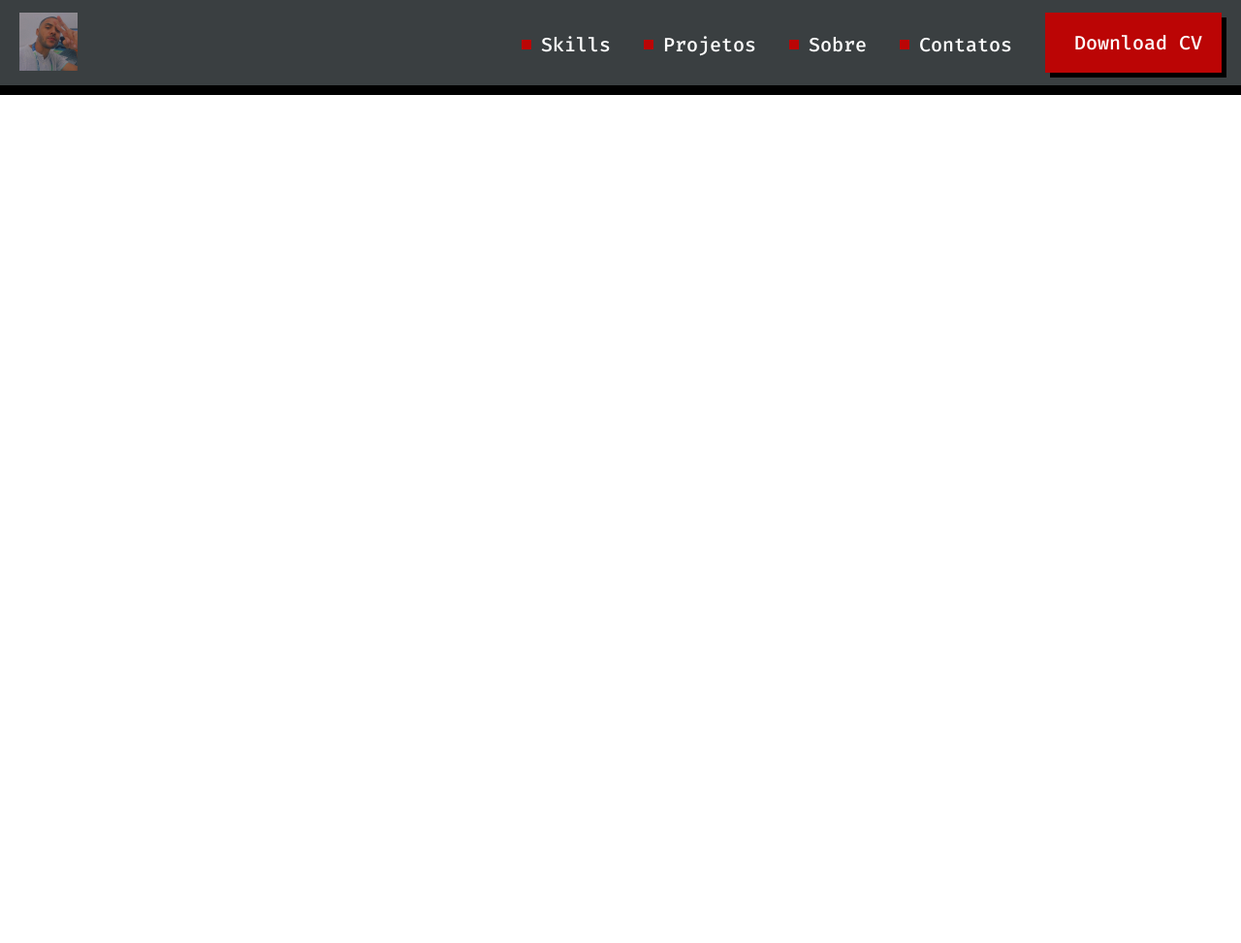
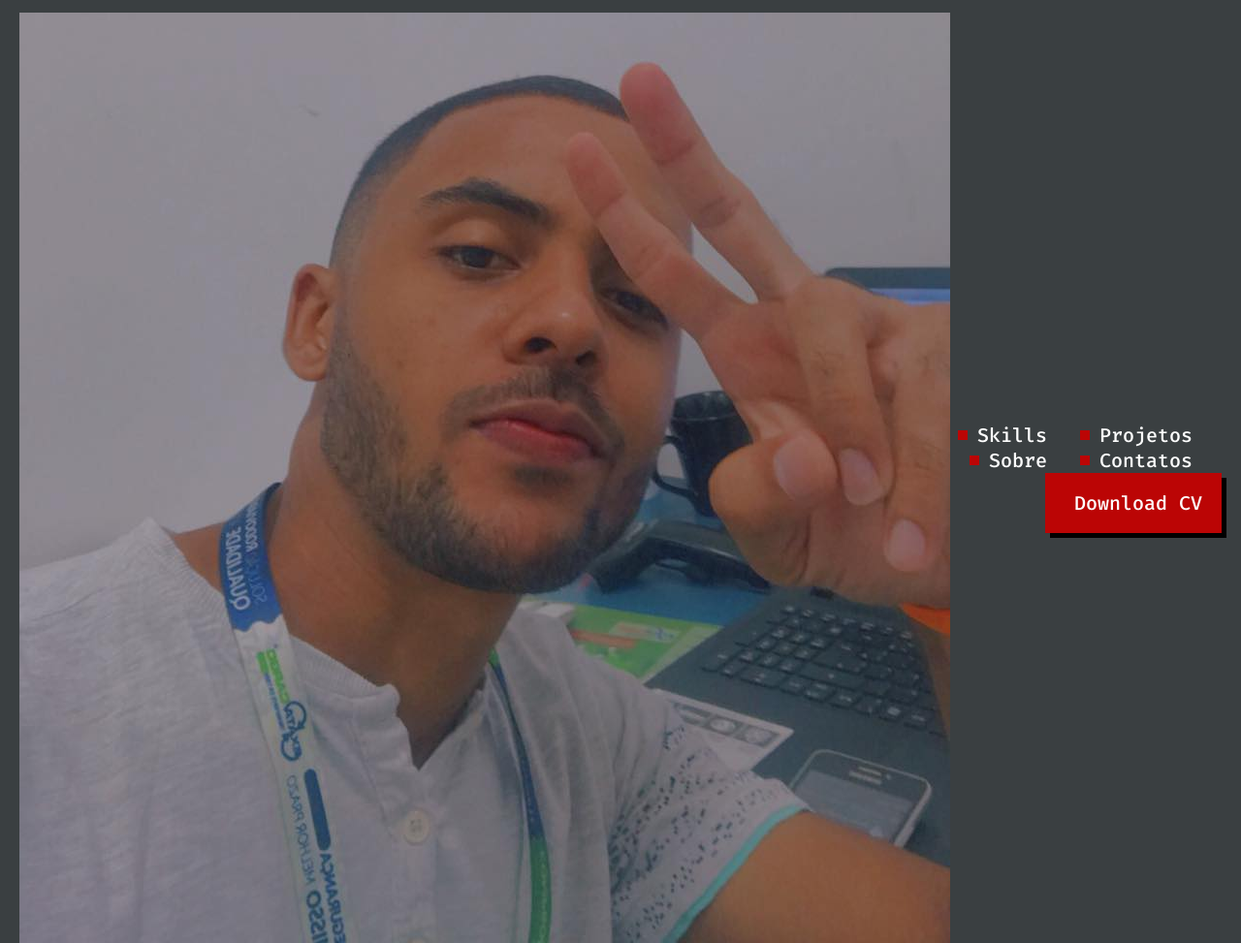
Before and after one commit to silviocclf/silviofilhodev, a plain HTML site: page index.html in a window 1280 px wide. Shown: the top 973 px of the page at 97% size. Before the commit the page ends 800 px from the top, so only its background shows below. Drawn offline with Linux system fonts and the light colour scheme.

Commit message:
Second commit

```diff
--- a/css/index.css
+++ b/css/index.css
@@ -1,18 +1,21 @@
 header {
     display: flex;
     justify-content: space-between;
+    align-items: center;
     background-color: hsl(195, 6%, 24%);
     border-bottom: 10px solid #000;
     padding: 13px 20px;
 }
 
-img {
-    width: 60px;
-    height: 60px;
+h1 {
+    font-family: 'Press Start 2P', sans-serif;
+    color: #FFFFFF;
+    text-shadow: 5px 5px 0px #000000;
 }
 
 nav {
     text-align: right;
+    display: inline-block;
 }
 
 a {
@@ -47,10 +50,10 @@ span {
     box-shadow: 5px 5px 0px #000000;
     padding: 18px 20px;
     margin-right: 0;
+    transition: transform 250ms cubic-bezier(.45,.97,.68,2.48);
 }
 
 #button:hover {
-    transform: scale(1.07);
-    transition: all 0.4s;
-    background: rgb(111, 5, 27);
+    transform: scale(1.08);
+    background: rgb(124, 104, 108);
 }
```
